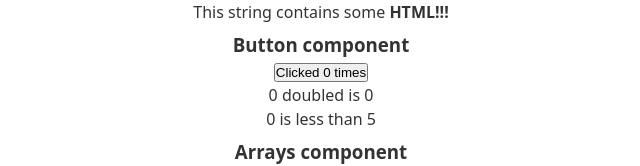
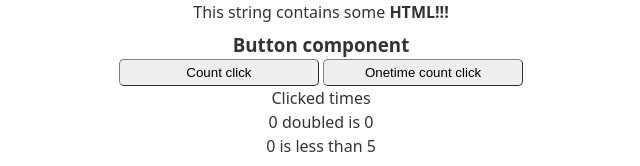
Before and after one commit to nicrodriguezval/svelte-test, a SvelteKit app: page / in a window 1280 px wide. Shown: the part 454-620 px from the top of the page, without its empty margins (319-959 px from the left). Built offline with nearby package versions, Linux system fonts and the light colour scheme.

Commit message:
Update Button component with new features and styling

```diff
--- a/src/components/Button.svelte
+++ b/src/components/Button.svelte
@@ -20,10 +20,16 @@
 	<h3>Button component</h3>
 
 	<button on:click={handleClick}>
-		Clicked {count}
-		{count === 1 ? 'time' : 'times'}
+		Count click
 	</button>
 
+	<button on:click|once={handleClick}>
+		Onetime count click
+	</button>
+
+	<p>
+		Clicked {count === 1 ? 'time' : 'times'}
+	</p>
 	<p>{count} doubled is {doubled}</p>
 
 	<div>
@@ -36,3 +42,13 @@
 		{/if}
 	</div>
 </section>
+
+<style>
+	button {
+		padding: 5px;
+		border-radius: 5px;
+		border-width: 1px;
+		border-color: gray;
+		width: 200px;
+	}
+</style>
```
